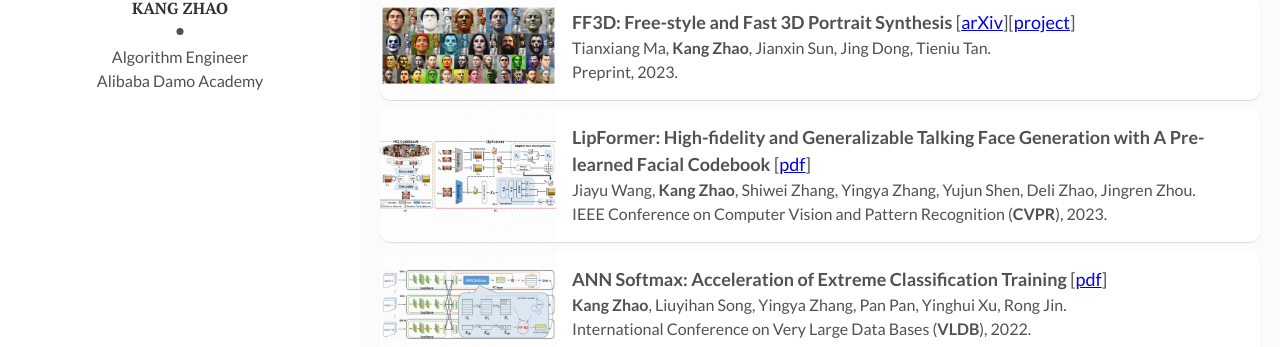
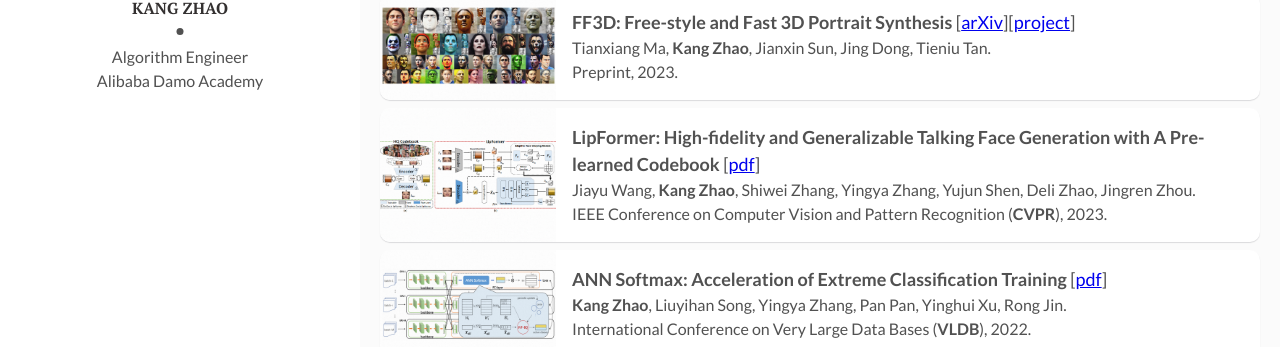
Before and after one commit to kangzhao2/kangzhao2.github.io, a Jekyll site: the page built from index.html, in a window 1280 px wide and 900 px high, scrolled down 401 px. Shown: the part 134-481 px from the top of the window. Built offline with Jekyll 4.4.1, drawn with Linux system fonts in a browser that asks for light colours; the list of posts is cut into pages by our own code; some of the changed text lies outside the part shown.

Commit message:
Update index.html
update some place

```diff
--- a/index.html
+++ b/index.html
@@ -25,7 +25,7 @@ My research interests include large-scale visual search, computer vision and mac
 <article class="post">
   <a class="post-thumbnail" style="background-image: url({{"/assets/img/Lipformer.png"}})"></a>
   <div class="post-content">
-    <p><font size="4"><b>LipFormer: High-fidelity and Generalizable Talking Face Generation with A Pre-learned Facial Codebook</b> [<a href="https://openaccess.thecvf.com/content/CVPR2023/papers/Wang_LipFormer_High-Fidelity_and_Generalizable_Talking_Face_Generation_With_a_Pre-Learned_CVPR_2023_paper.pdf">pdf</a>]</font> <br>Jiayu Wang, <b>Kang Zhao</b>, Shiwei Zhang, Yingya Zhang, Yujun Shen, Deli Zhao, Jingren Zhou. <br>IEEE Conference on Computer Vision and Pattern Recognition (<b>CVPR</b>), 2023.</p>
+    <p><font size="4"><b>LipFormer: High-fidelity and Generalizable Talking Face Generation with A Pre-learned Codebook</b> [<a href="https://openaccess.thecvf.com/content/CVPR2023/papers/Wang_LipFormer_High-Fidelity_and_Generalizable_Talking_Face_Generation_With_a_Pre-Learned_CVPR_2023_paper.pdf">pdf</a>]</font> <br>Jiayu Wang, <b>Kang Zhao</b>, Shiwei Zhang, Yingya Zhang, Yujun Shen, Deli Zhao, Jingren Zhou. <br>IEEE Conference on Computer Vision and Pattern Recognition (<b>CVPR</b>), 2023.</p>
   </div>
 </article>
 
@@ -113,12 +113,12 @@ My research interests include large-scale visual search, computer vision and mac
   </div>
 </article> -->
 
-<article class="post">
+<!-- <article class="post">
   <a class="post-thumbnail" style="background-image: url({{"/assets/img/AAAI2014.jpg"}})"></a>
   <div class="post-content">
     <p><font size="4"><b>Local Linear Spectral Hashing</b> [<a href="https://drive.google.com/open?id=1-XY4lRyK17SbnSDtbDu6s45yr1lTJurG">pdf</a>]</font> <br><b>Kang Zhao</b>, Dengxiang Liu, Hongtao Lu. <br>International Conference on Neural Information Processing (<b>ICONIP</b>), 2013.</p>
   </div>
-</article>
+</article> -->
 
 <!-- {% for post in paginator.posts %}
 <article class="post">
```
